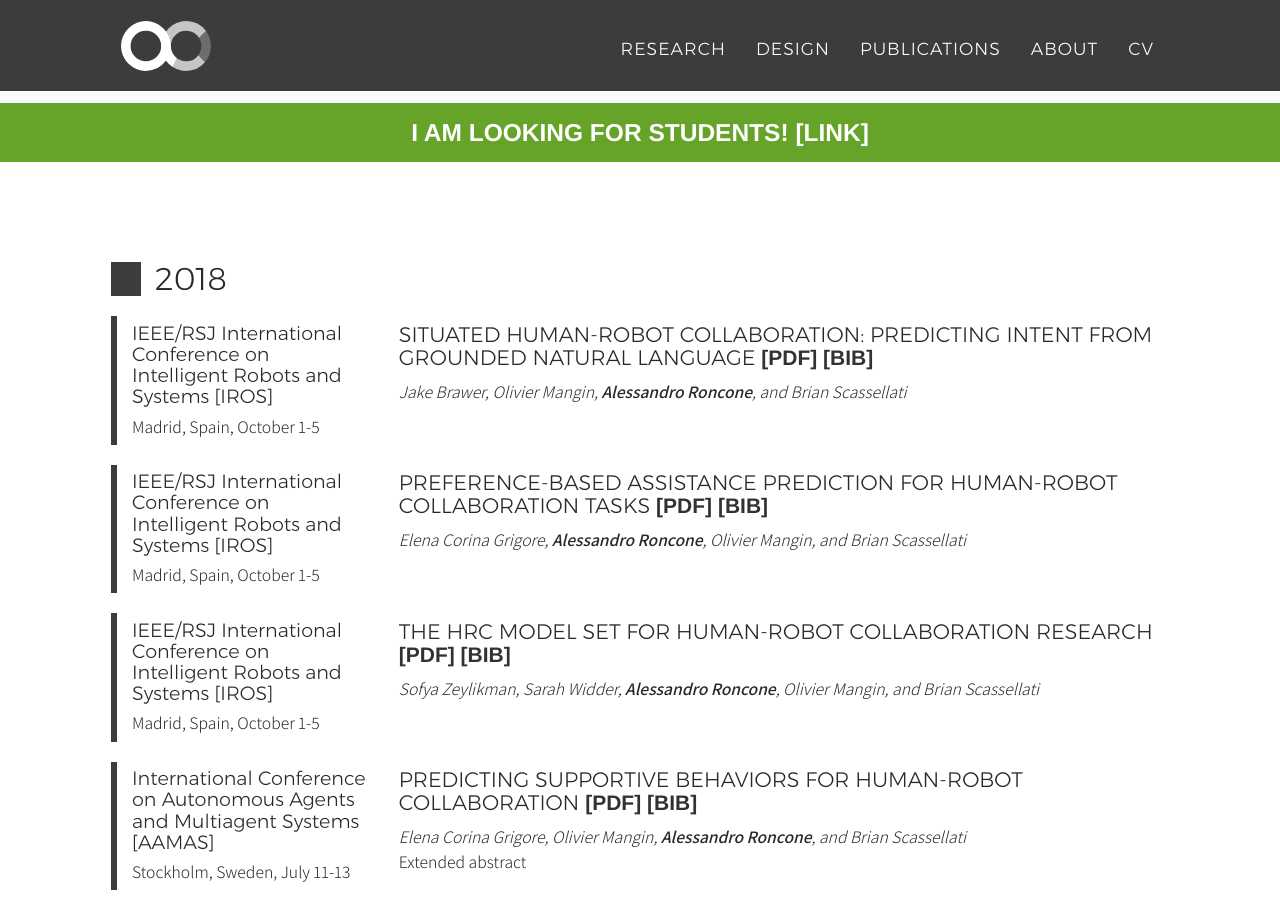
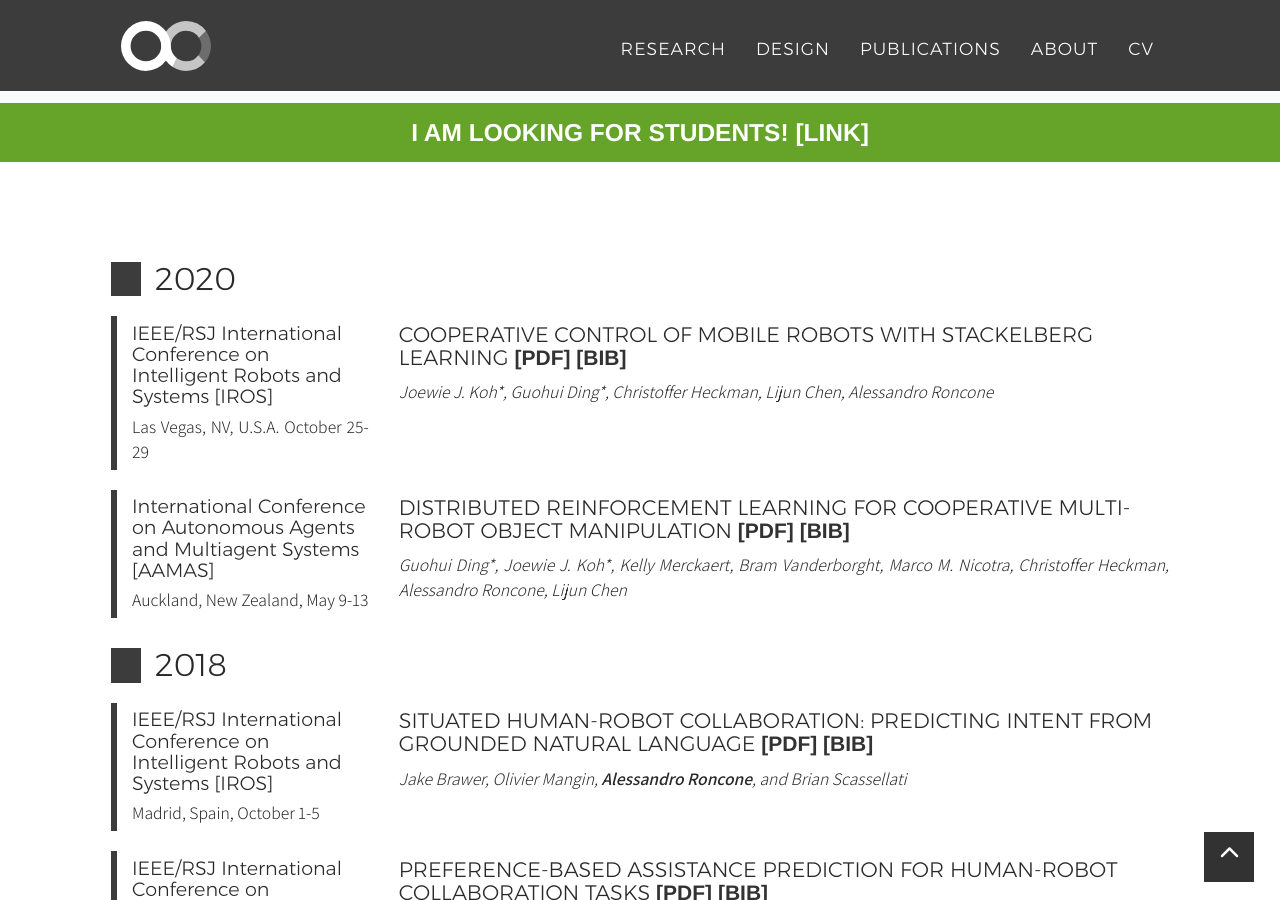
Before and after one commit to alecive/alecive.github.io, a Jekyll site: the page built from publications.html, in a window 1280 px wide and 900 px high, scrolled down 683 px. Built offline with Jekyll 4.4.1, drawn with Linux system fonts in a browser that asks for light colours; nearby versions of some CDN libraries; some web fonts are replaced.

Commit message:
[pubs] Updated with list of 2020 articles and modified the includes accordingly in order to read from lab website

```diff
--- a/_data/cv-publications.yml
+++ b/_data/cv-publications.yml
@@ -1,3 +1,17 @@
+ - title: "Cooperative Control of Mobile Robots with Stackelberg Learning"
+   authors: Joewie J. Koh*, Guohui Ding*, Christoffer Heckman, Lijun Chen, Alessandro Roncone
+   year: 2020
+   venue: IEEE/RSJ International Conference on Intelligent Robots and Systems [IROS]
+   where: Las Vegas, NV, U.S.A. October 25-29
+   pdf: "2020_Koh_IROS_SLiCC"
+   host: https://hiro-group.ronc.one
+ - title: "Distributed Reinforcement Learning for Cooperative Multi-Robot Object Manipulation"
+   authors: Guohui Ding*, Joewie J. Koh*, Kelly Merckaert, Bram Vanderborght, Marco M. Nicotra, Christoffer Heckman, Alessandro Roncone, Lijun Chen
+   year: 2020
+   venue: International Conference on Autonomous Agents and Multiagent Systems [AAMAS]
+   where: Auckland, New Zealand, May 9-13
+   pdf: "2020_Ding_AAMAS_cooperative_object_manipulation"
+   host: https://hiro-group.ronc.one
  - title: "Situated Human-Robot Collaboration: predicting intent from grounded natural language"
    authors: Jake Brawer, Olivier Mangin, <b>Alessandro Roncone</b>, and Brian Scassellati
    year: 2018
--- a/_includes/pubs.html
+++ b/_includes/pubs.html
@@ -13,7 +13,7 @@
                         </div>
 
                         <div class="col-md-9">
-                            <h2>{{item.title}}{% if item.pdf %}<a class="no-print" href="{{ site.url }}/papers/{{ item.pdf }}.pdf" target="_blank"> [PDF]</a><a class="no-print" href="{{ site.url }}/papers/{{ item.pdf }}.bib" target="_blank"> [BIB]</a>{% endif %}</h2>
+                            <h2>{{item.title}}{% if item.pdf %}<a class="no-print" href="{% if item.host %}{{ item.host }}{% else %}{{ site.url }}{% endif %}/papers/{{ item.pdf }}.pdf" target="_blank"> [PDF]</a><a class="no-print" href="{% if item.host %}{{ item.host }}{% else %}{{ site.url }}{% endif %}/papers/{{ item.pdf }}.bib" target="_blank"> [BIB]</a>{% endif %}</h2>
                             <p><i>{{item.authors}}</i><br>
                             {% if item.description %}{{item.description}}{% endif %}
                             </p>
--- a/publications.html
+++ b/publications.html
@@ -3,6 +3,7 @@ permalink: publications.html
 type: publications
 description: "List of publications"
 years:
+ - 2020
  - 2018
  - 2017
  - 2016
```
